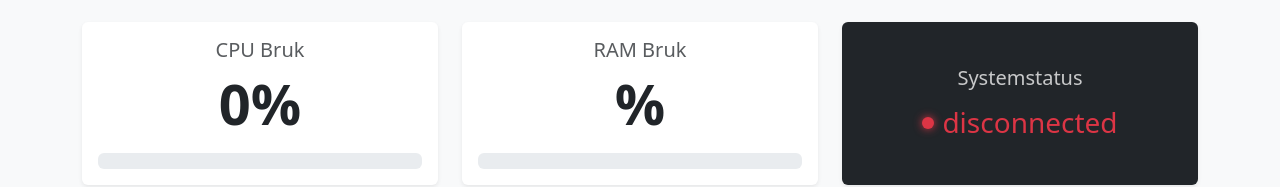
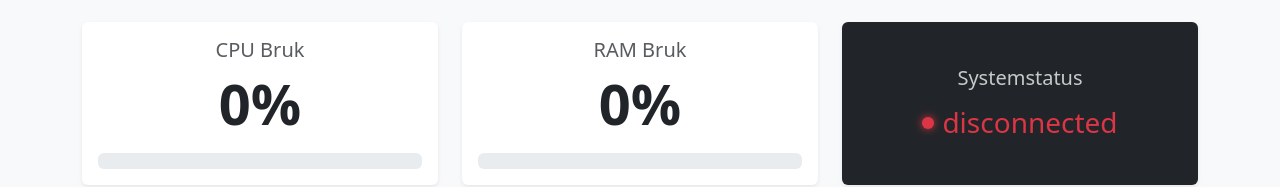
Before and after one commit to AleFor08/System-Monitor, a Vue app in the folder vue/: page / in a window 1280 px wide. Shown: the part 140-327 px from the top of the page. Built offline with nearby package versions, Linux system fonts and the light colour scheme; no server answers.

Commit message:
Fixed spelling mistake

```diff
--- a/vue/src/App.vue
+++ b/vue/src/App.vue
@@ -71,9 +71,9 @@
                 <div class="card h-100 shadow-sm border-0">
                     <div class="card-body text-center">
                         <h5 class="card-title text-muted">RAM Bruk</h5>
-                        <h2 class="display-4 fw-bold">{{ metrics.ram }}%</h2>
+                        <h2 class="display-4 fw-bold">{{ metrics.total_ram }}%</h2>
                         <div class="progress mt-3">
-                            <div class="progress-bar bg-info" :style="{ width: metrics.ram + '%' }"></div>
+                            <div class="progress-bar bg-info" :style="{ width: metrics.total_ram + '%' }"></div>
                         </div>
                     </div>
                 </div>
```
